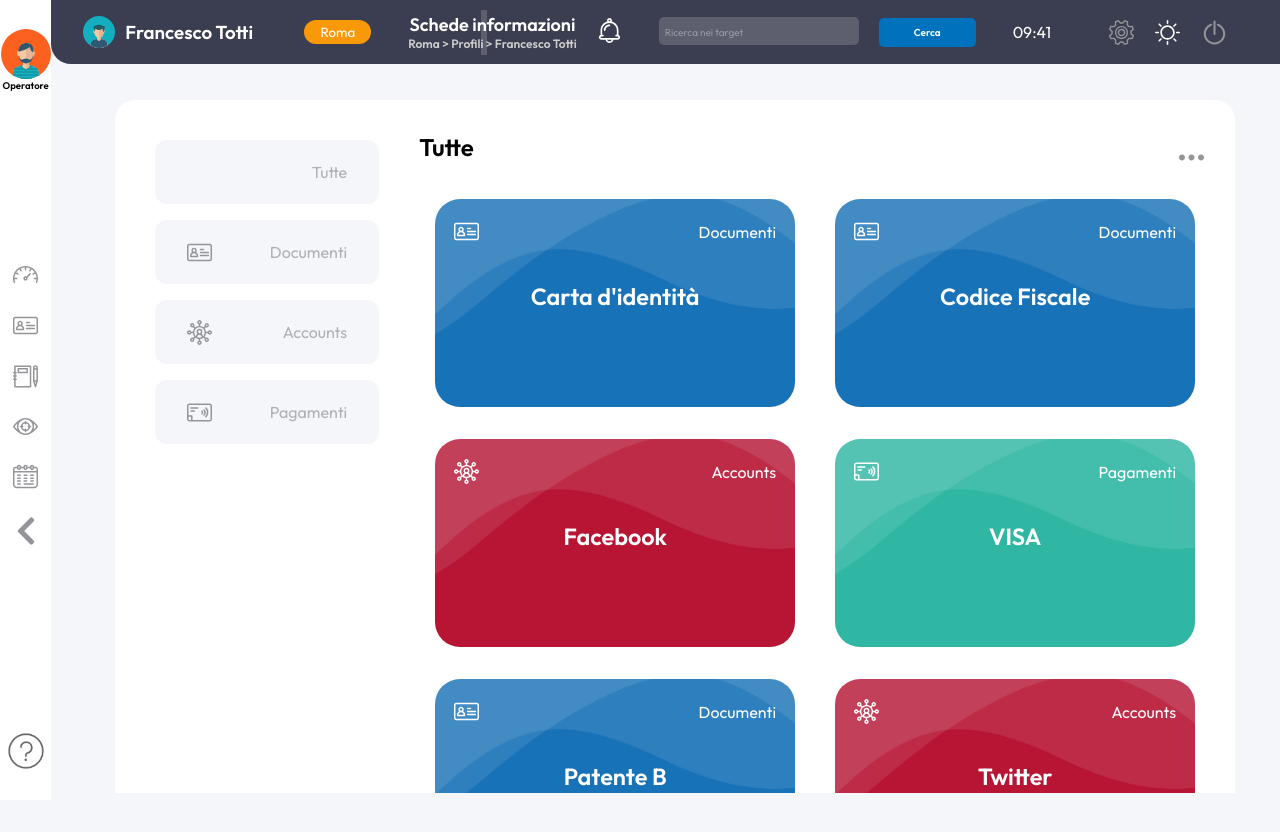
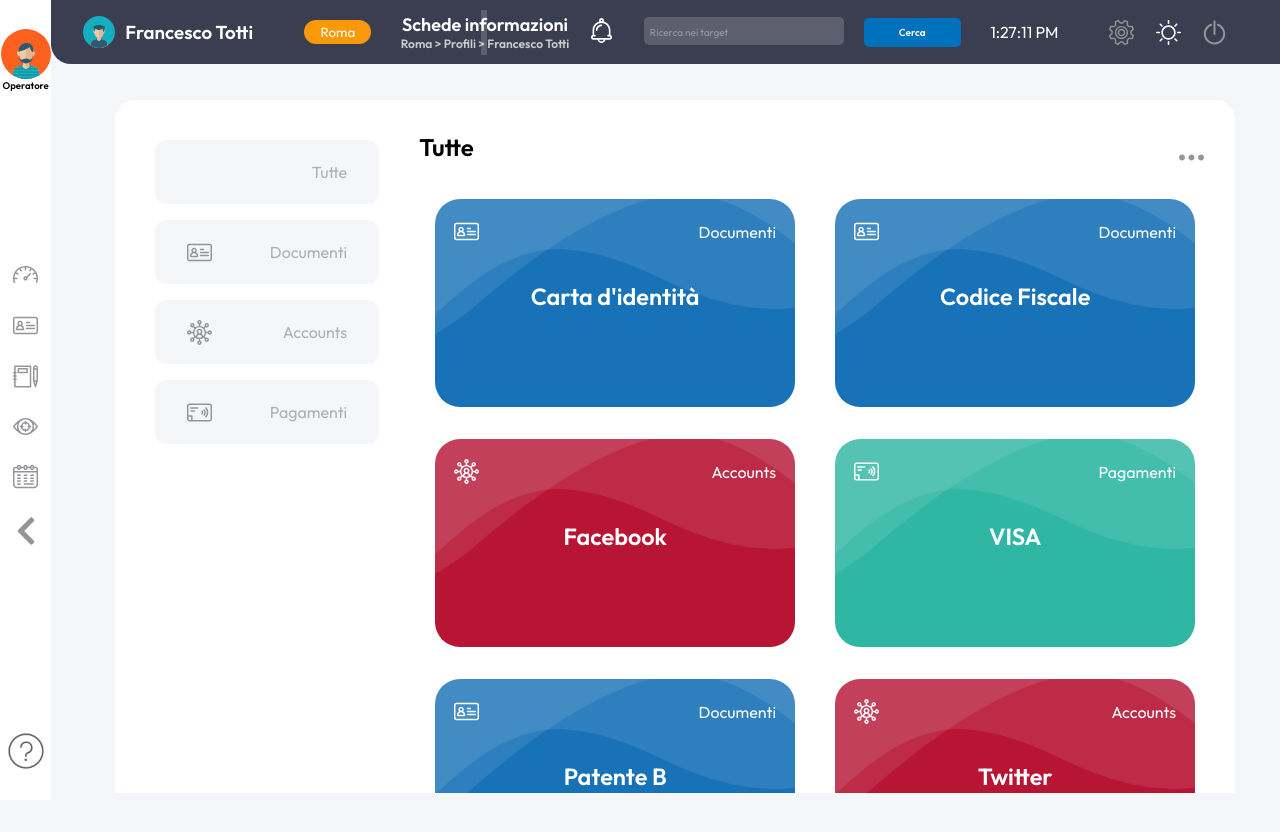
Before and after one commit to Arianna1996/progetto-team, a React (Create React App) app: page / in a window 1280 px wide. Shown: the top 832 px of the page. Built offline with nearby package versions, Linux system fonts and the light colour scheme.

Commit message:
Created and implemented Clock component

```diff
--- /dev/null
+++ b/src/components/navbar/Clock.js
@@ -0,0 +1,15 @@
+import { useEffect, useState } from "react";
+
+const Clock = () => {
+  const [date, setDate] = useState(new Date().toLocaleTimeString());
+
+  useEffect(() => {
+    setInterval(() => {
+      setDate(new Date().toLocaleTimeString());
+    }, 1000);
+  });
+
+  return <p>{date}</p>;
+};
+
+export default Clock;
--- a/src/components/navbar/Navbar.js
+++ b/src/components/navbar/Navbar.js
@@ -1,5 +1,6 @@
 import styles from "./Navbar.module.css";
-import Button from "../centralCard/Button";
+
+import Clock from "./Clock";
 
 const Navbar = () => {
   return (
@@ -29,7 +30,7 @@
         <button>Cerca</button>
       </div>
       <div className={styles.hour}>
-        <p>09:41</p>
+        <Clock />
       </div>
       <div className={styles.settings}>
         <img src="../assets/gear.svg" />
```
